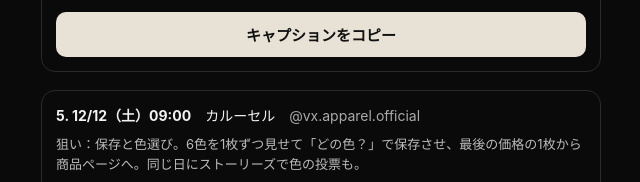
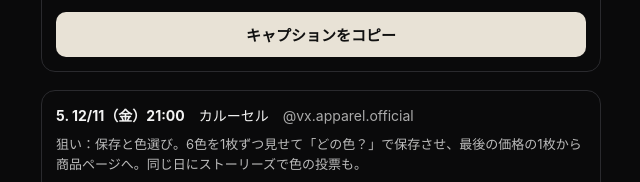
Before and after one commit to Ippey0320/vx-sports-academy, a plain HTML site: page ig/2026-12-07/index.html in a window 1280 px wide. Shown: the part 3475-3657 px from the top of the page, 319-959 px from the left. Drawn offline with Linux system fonts and the light colour scheme.

Commit message:
投稿パックのページを更新（アパレルの日時）
Co-Authored-By: Claude Opus 5.5 <noreply@anthropic.com>
Claude-Session: https://claude.ai/code/session_01Bte9gbwF5fwVv2ctFpWhom

```diff
--- a/ig/2026-12-07/index.html
+++ b/ig/2026-12-07/index.html
@@ -113,7 +113,7 @@ VX GYMは、パワー出力・ジャンプ・スピードを毎回計測し、
   <button type="button" data-c="c3">キャプションをコピー</button>
 </section>
 <section class="card">
-  <p class="meta"><b>5. 12/12（土）09:00</b>　カルーセル　<span>@vx.apparel.official</span></p>
+  <p class="meta"><b>5. 12/11（金）21:00</b>　カルーセル　<span>@vx.apparel.official</span></p>
   <p class="target">狙い：保存と色選び。6色を1枚ずつ見せて「どの色？」で保存させ、最後の価格の1枚から商品ページへ。同じ日にストーリーズで色の投票も。</p>
   <div class="media carousel"><figure><a href="../2026-12-07/colors-01.jpg" target="_blank"><img src="../2026-12-07/colors-01.jpg" alt="" loading="lazy"></a></figure><figure><a href="../2026-12-07/colors-02.jpg" target="_blank"><img src="../2026-12-07/colors-02.jpg" alt="" loading="lazy"></a></figure><figure><a href="../2026-12-07/colors-03.jpg" target="_blank"><img src="../2026-12-07/colors-03.jpg" alt="" loading="lazy"></a></figure><figure><a href="../2026-12-07/colors-04.jpg" target="_blank"><img src="../2026-12-07/colors-04.jpg" alt="" loading="lazy"></a></figure><figure><a href="../2026-12-07/colors-05.jpg" target="_blank"><img src="../2026-12-07/colors-05.jpg" alt="" loading="lazy"></a></figure><figure><a href="../2026-12-07/colors-06.jpg" target="_blank"><img src="../2026-12-07/colors-06.jpg" alt="" loading="lazy"></a></figure><figure><a href="../2026-12-07/colors-07.jpg" target="_blank"><img src="../2026-12-07/colors-07.jpg" alt="" loading="lazy"></a></figure><figure><a href="../2026-12-07/colors-08.jpg" target="_blank"><img src="../2026-12-07/colors-08.jpg" alt="" loading="lazy"></a></figure></div>
   <button class="save" data-files='[&quot;../2026-12-07/colors-01.jpg&quot;,&quot;../2026-12-07/colors-02.jpg&quot;,&quot;../2026-12-07/colors-03.jpg&quot;,&quot;../2026-12-07/colors-04.jpg&quot;,&quot;../2026-12-07/colors-05.jpg&quot;,&quot;../2026-12-07/colors-06.jpg&quot;,&quot;../2026-12-07/colors-07.jpg&quot;,&quot;../2026-12-07/colors-08.jpg&quot;]'>写真アプリに保存（8点）</button>
```
Also changed, not shown: ig/2026-11-30/index.html (+1 -1 lines).
